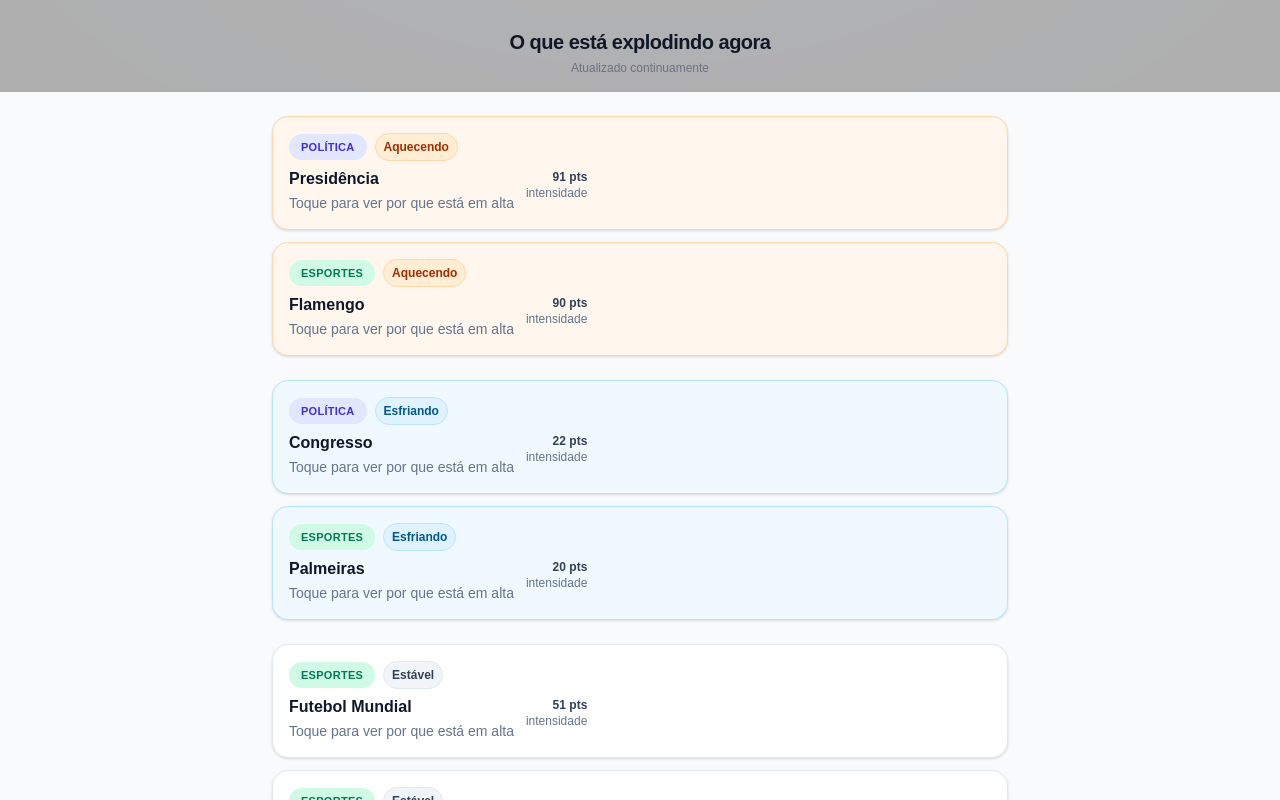
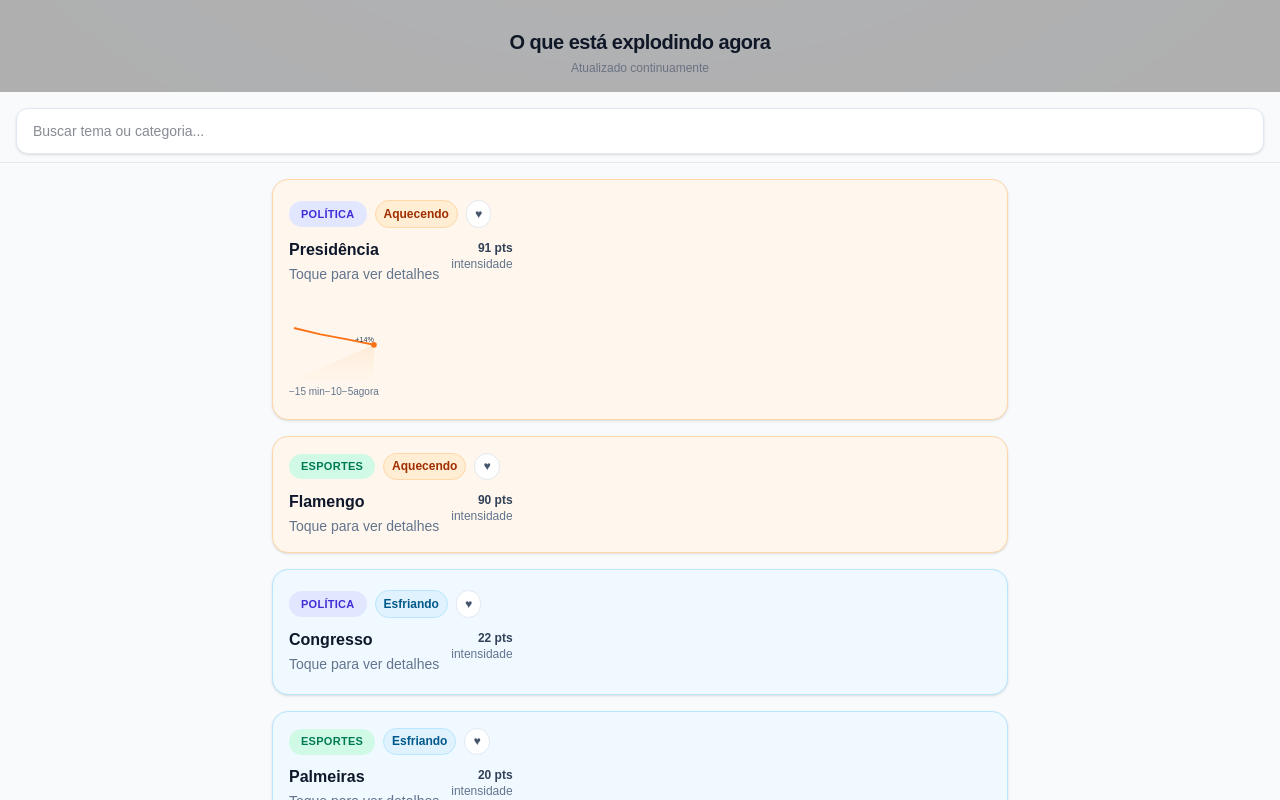
Before and after one commit to AdminAuditavel/com, a Next.js app in the folder com-web/: page / in a window 1280 px wide. Shown: the top 800 px of the page. Built offline with nearby package versions, Linux system fonts and the light colour scheme.

Commit message:
Update BubbleBoard.tsx

```diff
--- a/com-web/src/app/components/BubbleBoard.tsx
+++ b/com-web/src/app/components/BubbleBoard.tsx
@@ -1,7 +1,8 @@
 "use client";
 
-import { useEffect, useMemo, useState } from "react";
+import { useEffect, useMemo, useState, useRef, useCallback } from "react";
 import TopicModal, { type TopicDetail } from "@/app/components/TopicModal";
+import { motion, AnimatePresence, useMotionValue, useTransform } from "framer-motion";
 
 type Bubble = {
   id: string;
@@ -9,6 +10,7 @@
   state: "hot" | "steady" | "cool";
   size: "lg" | "md" | "sm";
   energy: number; // 0..1
+  spark?: number; // trend %
 };
 
 type CategoryBlock = {
@@ -20,23 +22,23 @@
   {
     title: "ESPORTES",
     items: [
-      { id: "flamengo", label: "Flamengo", state: "steady", size: "md", energy: 0.55 },
-      { id: "palmeiras", label: "Palmeiras", state: "steady", size: "sm", energy: 0.48 },
-      { id: "corinthians", label: "Corinthians", state: "steady", size: "sm", energy: 0.5 },
-      { id: "selecao", label: "Seleção Brasileira", state: "steady", size: "sm", energy: 0.45 },
-      { id: "ufc", label: "UFC", state: "steady", size: "sm", energy: 0.44 },
-      { id: "mcgregor", label: "McGregor", state: "steady", size: "sm", energy: 0.35 },
-      { id: "futebol-mundial", label: "Futebol Mundial", state: "steady", size: "sm", energy: 0.52 },
+      { id: "flamengo", label: "Flamengo", state: "steady", size: "md", energy: 0.55, spark: 0.12 },
+      { id: "palmeiras", label: "Palmeiras", state: "steady", size: "sm", energy: 0.48, spark: -0.08 },
+      { id: "corinthians", label: "Corinthians", state: "steady", size: "sm", energy: 0.5, spark: 0.05 },
+      { id: "selecao", label: "Seleção Brasileira", state: "steady", size: "sm", energy: 0.45, spark: 0.18 },
+      { id: "ufc", label: "UFC", state: "steady", size: "sm", energy: 0.44, spark: -0.04 },
+      { id: "mcgregor", label: "McGregor", state: "steady", size: "sm", energy: 0.35, spark: 0.22 },
+      { id: "futebol-mundial", label: "Futebol Mundial", state: "steady", size: "sm", energy: 0.52, spark: 0.11 },
     ],
   },
   {
     title: "POLÍTICA",
     items: [
-      { id: "presidencia", label: "Presidência", state: "steady", size: "md", energy: 0.56 },
-      { id: "congresso", label: "Congresso", state: "steady", size: "sm", energy: 0.5 },
-      { id: "stf", label: "STF", state: "steady", size: "sm", energy: 0.48 },
-      { id: "eleicoes-2026", label: "Eleições 2026", state: "steady", size: "sm", energy: 0.5 },
-      { id: "gastos-publicos", label: "Gastos Públicos", state: "steady", size: "sm", energy: 0.42 },
+      { id: "presidencia", label: "Presidência", state: "steady", size: "md", energy: 0.56, spark: 0.14 },
+      { id: "congresso", label: "Congresso", state: "steady", size: "sm", energy: 0.5, spark: -0.06 },
+      { id: "stf", label: "STF", state: "steady", size: "sm", energy: 0.48, spark: 0.03 },
+      { id: "eleicoes-2026", label: "Eleições 2026", state: "steady", size: "sm", energy: 0.5, spark: 0.19 },
+      { id: "gastos-publicos", label: "Gastos Públicos", state: "steady", size: "sm", energy: 0.42, spark: -0.09 },
     ],
   },
 ];
@@ -61,20 +63,85 @@
   return { bg: "bg-white", border: "border-slate-200", text: "text-slate-500" };
 }
 
+function makeTrendPoints(mode: "up" | "down") {
+  // 4 pontos (15,10,5,0 min atrás)
+  const base = mode === "up" ? 0.4 : 0.7;
+  const drift = mode === "up" ? 0.05 : -0.05;
+  const arr = [];
+  let v = base;
+  for (let i = 3; i >= 0; i--) {
+    v = clamp01(v + drift + (Math.random() * 0.08 - 0.04));
+    arr.push({ t: i * 5, v });
+  }
+  return arr.sort((a, b) => a.t - b.t);
+}
+
+function Sparkline({ mode, value }: { mode: "up" | "down"; value: number }) {
+  const pts = useMemo(() => makeTrendPoints(mode), [mode]);
+  const path = useMemo(() => {
+    const maxT = 15;
+    const maxV = 1;
+    const x = (t: number) => (t / maxT) * 100;
+    const y = (v: number) => 100 - v * 90;
+    return pts
+      .map((p, i) => `${i === 0 ? "M" : "L"} ${x(p.t)},${y(p.v)}`)
+      .join(" ");
+  }, [pts]);
+
+  return (
+    <div className="w-full">
+      <svg viewBox="0 0 100 100" className="h-20 w-full">
+        <defs>
+          <linearGradient id={`grad-${mode}`} x1="0" x2="0" y1="0" y2="1">
+            <stop offset="0%" stopColor={mode === "up" ? "#fb923c" : "#38bdf8"} stopOpacity="0.7" />
+            <stop offset="100%" stopColor={mode === "up" ? "#fdba74" : "#bae6fd"} stopOpacity="0.1" />
+          </linearGradient>
+        </defs>
+        <path d={path} fill="none" stroke={mode === "up" ? "#f97316" : "#0ea5e9"} strokeWidth={2.4} />
+        <circle
+          r={3.6}
+          fill={mode === "up" ? "#f97316" : "#0ea5e9"}
+          cx="100"
+          cy={100 - pts[pts.length - 1].v * 90}
+        />
+        <text
+          x="100"
+          y={100 - pts[pts.length - 1].v * 90 - 4}
+          textAnchor="end"
+          className="text-[9px] fill-slate-700"
+        >
+          {value > 0 ? `+${Math.round(value * 100)}%` : `${Math.round(value * 100)}%`}
+        </text>
+        <polyline
+          points={`0,100 100,100 100,${100 - pts[pts.length - 1].v * 90}`}
+          fill={`url(#grad-${mode})`}
+          opacity="0.18"
+        />
+      </svg>
+      <div className="flex justify-between text-[10px] text-slate-500 mt-1">
+        <span>−15 min</span>
+        <span>−10</span>
+        <span>−5</span>
+        <span>agora</span>
+      </div>
+    </div>
+  );
+}
+
 export default function BubbleBoard() {
   const [data, setData] = useState<CategoryBlock[]>(INITIAL_DATA);
   const [selected, setSelected] = useState<TopicDetail | null>(null);
+  const [liked, setLiked] = useState<Record<string, boolean>>({});
+  const [search, setSearch] = useState("");
 
   const CHANGE_MS = 10_000;
   const [tick, setTick] = useState(0);
 
-  // avança o par hot/cool a cada ciclo
   useEffect(() => {
     const t = window.setInterval(() => setTick((x) => x + 1), CHANGE_MS);
     return () => window.clearInterval(t);
   }, []);
 
-  // define 1 hot e 1 cool por categoria (os demais ficam steady)
   const hotCoolByCategory = useMemo(() => {
     return data.map((cat) => {
       const len = cat.items.length || 1;
@@ -88,7 +155,6 @@
     });
   }, [data, tick]);
 
-  // aplica estados conforme hot/cool de cada categoria
   useEffect(() => {
     const hotIds = new Set<string>();
     const coolIds = new Set<string>();
@@ -120,12 +186,19 @@
     [data]
   );
 
-  // blocos por estado: hot (todas as categorias), depois cool, depois steady
+  const filtered = useMemo(() => {
+    const q = search.trim().toLowerCase();
+    if (!q) return itemsWithCategory;
+    return itemsWithCategory.filter(
+      (b) => b.label.toLowerCase().includes(q) || b.category.toLowerCase().includes(q)
+    );
+  }, [itemsWithCategory, search]);
+
   const grouped = useMemo(() => {
     const hot: (Bubble & { category: string })[] = [];
     const cool: (Bubble & { category: string })[] = [];
     const steady: (Bubble & { category: string })[] = [];
-    itemsWithCategory.forEach((b) => {
+    filtered.forEach((b) => {
       if (b.state === "hot") hot.push(b);
       else if (b.state === "cool") cool.push(b);
       else steady.push(b);
@@ -136,22 +209,33 @@
       cool: byEnergyDesc(cool),
       steady: byEnergyDesc(steady),
     };
-  }, [itemsWithCategory]);
+  }, [filtered]);
 
-  const renderCard = (b: Bubble & { category: string }) => {
+  const cardSizes = (idx: number) => {
+    if (idx === 0) return "py-5 px-4 text-base"; // maior
+    if (idx <= 2) return "py-4 px-4 text-sm"; // médio
+    return "py-3 px-3 text-sm"; // menor
+  };
+
+  const renderCard = (b: Bubble & { category: string }, idx: number, group: "hot" | "cool" | "steady") => {
     const accent = stateAccent(b.state);
+    const isMain = group === "hot" && idx === 0;
+    const likedState = liked[b.id];
+
     return (
-      <button
-        key={b.id}
+      <motion.button
+        layout
+        key={`${group}-${b.id}`}
         type="button"
         onClick={() => setSelected(asDetail(b))}
         className={[
           "w-full text-left rounded-2xl border shadow-sm",
-          "flex flex-col gap-2 px-4 py-4",
+          "flex flex-col gap-3",
           "hover:shadow-md active:translate-y-[1px]",
           "transition",
           accent.bg,
           accent.border,
+          cardSizes(idx),
         ].join(" ")}
       >
         <div className="flex items-center justify-between gap-2">
@@ -163,6 +247,7 @@
           >
             {b.category}
           </span>
+          <div className="flex items-center gap-2">
             <span
               className={[
                 "text-[12px] font-semibold px-2 py-1 rounded-full border",
@@ -175,41 +260,86 @@
             >
               {stateLabel(b.state)}
             </span>
+            <button
+              type="button"
+              onClick={(e) => {
+                e.stopPropagation();
+                setLiked((prev) => ({ ...prev, [b.id]: !prev[b.id] }));
+              }}
+              className={[
+                "rounded-full border px-2 py-1 text-[12px] font-semibold",
+                likedState ? "bg-rose-500 border-rose-500 text-white" : "bg-white border-slate-200 text-slate-600",
+              ].join(" ")}
+            >
+              ♥
+            </button>
+          </div>
         </div>
 
         <div className="flex items-start justify-between gap-3">
           <div className="flex-1">
             <p className="text-base font-semibold text-slate-900 leading-tight">{b.label}</p>
-            <p className="mt-1 text-sm text-slate-500">Toque para ver por que está em alta</p>
+            <p className="mt-1 text-sm text-slate-500">Toque para ver detalhes</p>
           </div>
           <div className="shrink-0 text-right text-xs text-slate-500">
             <div className="font-semibold text-slate-700">{(b.energy * 100).toFixed(0)} pts</div>
             <div>intensidade</div>
           </div>
         </div>
-      </button>
+
+        {isMain && (
+          <div className="mt-1">
+            <Sparkline mode={b.state === "cool" ? "down" : "up"} value={b.spark ?? (b.state === "cool" ? -0.15 : 0.2)} />
+          </div>
+        )}
+      </motion.button>
     );
   };
+
+  const scrollRef = useRef<HTMLDivElement | null>(null);
+  const y = useMotionValue(0);
+  const opacity = useTransform(y, [0, 60], [1, 0.92]);
+
+  const onScroll = useCallback(() => {
+    if (!scrollRef.current) return;
+    y.set(scrollRef.current.scrollTop);
+  }, [y]);
 
   return (
     <>
       <div className="w-full bg-slate-50 min-h-screen">
-        <div className="mx-auto flex w-full max-w-3xl flex-col gap-4 px-4 pb-10 pt-6">
-          {grouped.hot.length > 0 && (
-            <div className="space-y-3">
-              {grouped.hot.map(renderCard)}
+        <div className="sticky top-0 z-20 bg-slate-50/95 backdrop-blur px-4 pt-4 pb-2 border-b border-slate-200">
+          <input
+            value={search}
+            onChange={(e) => setSearch(e.target.value)}
+            placeholder="Buscar tema ou categoria..."
+            className="w-full rounded-xl border border-slate-200 bg-white px-4 py-3 text-sm shadow-sm focus:outline-none focus:ring-2 focus:ring-orange-400"
+          />
         </div>
-          )}
-          {grouped.cool.length > 0 && (
-            <div className="space-y-3 pt-2">
-              {grouped.cool.map(renderCard)}
-            </div>
-          )}
-          {grouped.steady.length > 0 && (
-            <div className="space-y-3 pt-2">
-              {grouped.steady.map(renderCard)}
-            </div>
-          )}
+
+        <div
+          ref={scrollRef}
+          onScroll={onScroll}
+          className="mx-auto flex w-full max-w-3xl flex-col gap-4 px-4 pb-12 pt-4 overflow-y-auto"
+          style={{ minHeight: "calc(100vh - 80px)" }}
+        >
+          <AnimatePresence initial={false}>
+            {grouped.hot.map((b, idx) => (
+              <motion.div key={`hot-${b.id}`} layout style={{ opacity }}>
+                {renderCard(b, idx, "hot")}
+              </motion.div>
+            ))}
+            {grouped.cool.map((b, idx) => (
+              <motion.div key={`cool-${b.id}`} layout style={{ opacity }}>
+                {renderCard(b, idx, "cool")}
+              </motion.div>
+            ))}
+            {grouped.steady.map((b, idx) => (
+              <motion.div key={`steady-${b.id}`} layout style={{ opacity }}>
+                {renderCard(b, idx, "steady")}
+              </motion.div>
+            ))}
+          </AnimatePresence>
         </div>
       </div>
 
```
Lines whose indentation alone changed are shown as unchanged.
